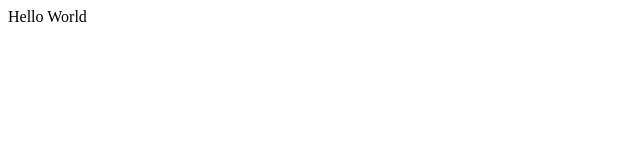
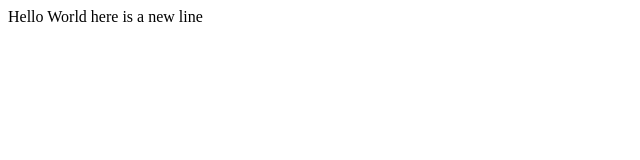
Before and after one commit to csoni2330/lecture1, a plain HTML site: page index.html in a window 1280 px wide. Shown: the whole page, without its empty margins (0-640 px from the left). Drawn offline with Linux system fonts and the light colour scheme.

Commit message:
add another line

```diff
--- a/index.html
+++ b/index.html
@@ -6,6 +6,7 @@
 <body>
 
 	Hello World
+	here is a new line
 
 </body>
 </html>
```
